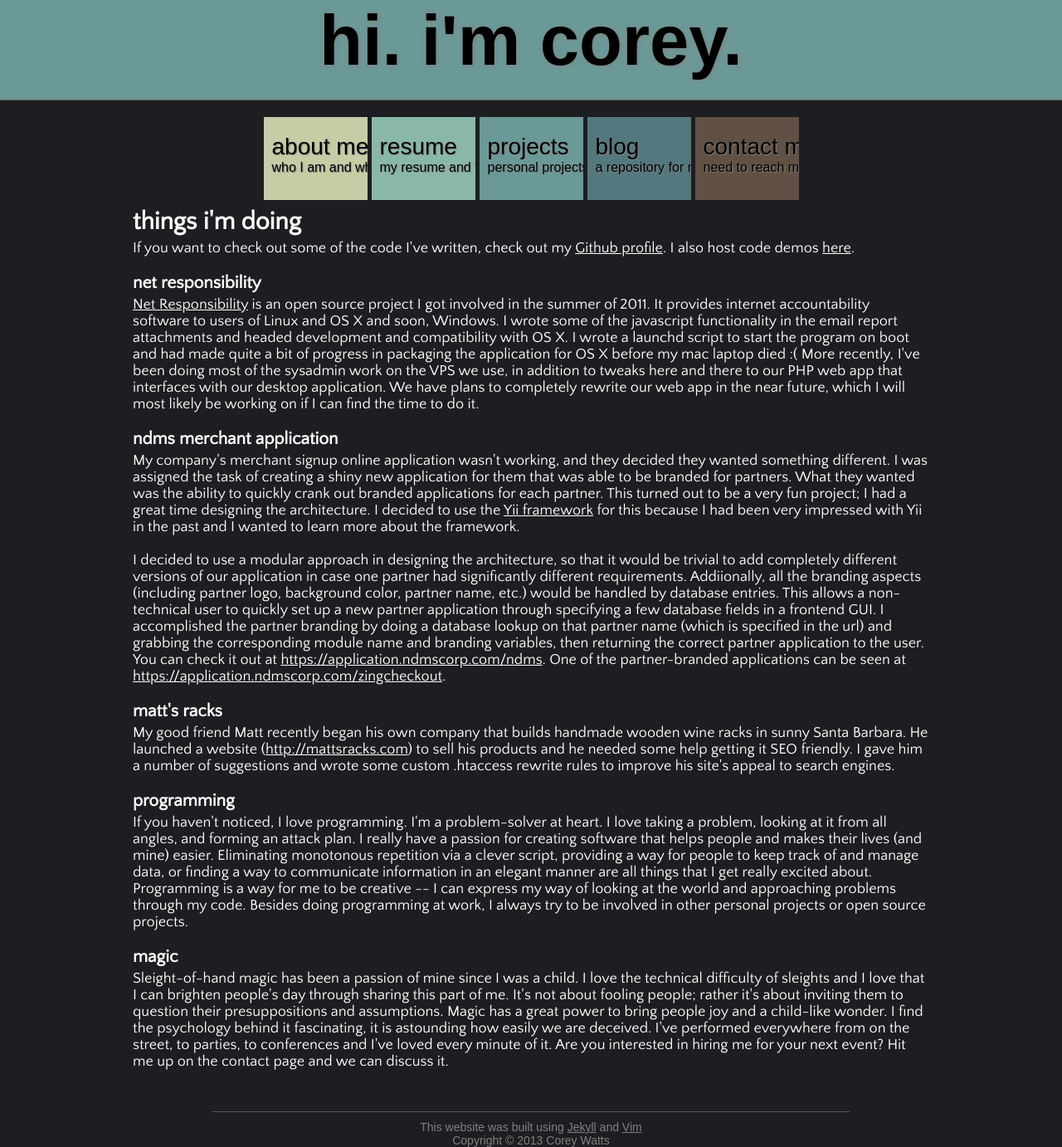
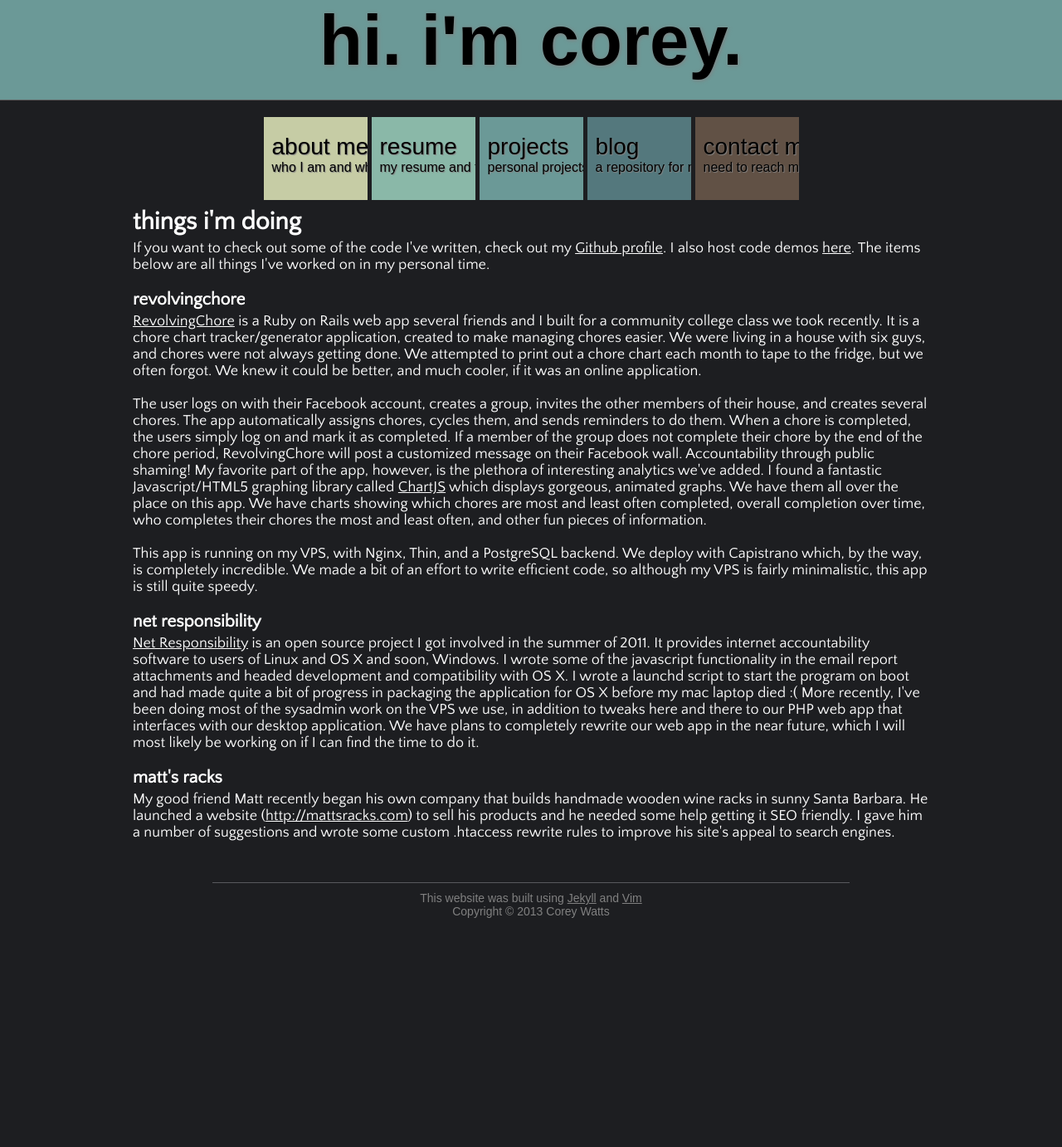
Before and after one commit to CorWatts/oldwebsite, a Jekyll site: the page built from projects/index.html, in a window 1280 px wide. Shown: the whole page at 83% size. Built offline with Jekyll 4.4.1, drawn with Linux system fonts in a browser that asks for light colours; nearby versions of some CDN libraries; some web fonts are replaced; after the commit the page ends 1106 px from its top, so only the background shows below that.

Commit message:
Updating projects page.
Adding information on RevolvingChore, removing information
on other things that didn't belong on that page. This page
is now only for things that I've worked on in my personal
time, that are somehow tech related.

```diff
--- a/projects/index.html
+++ b/projects/index.html
@@ -4,20 +4,15 @@ title: My Projects
 banner_color: 6B9997
 ---
 			<h1>things i'm doing</h1>
-			<p>If you want to check out some of the code I've written, check out my <a href="{{ site.github }}">Github profile</a>. I also host code demos <a href="http://code.corwatts.com/">here</a>.</p>
+			<p>If you want to check out some of the code I've written, check out my <a href="{{ site.github }}">Github profile</a>. I also host code demos <a href="http://code.corwatts.com/">here</a>. The items below are all things I've worked on in my personal time.</p>
+
+			<h2>revolvingchore</h2>
+			<p><a href="http://revolvingchore.com">RevolvingChore</a> is a Ruby on Rails web app several friends and I built for a community college class we took recently. It is a chore chart tracker/generator application, created to make managing chores easier. We were living in a house with six guys, and chores were not always getting done. We attempted to print out a chore chart each month to tape to the fridge, but we often forgot. We knew it could be better, and much cooler, if it was an online application.</p>
+			<p>The user logs on with their Facebook account, creates a group, invites the other members of their house, and creates several chores. The app automatically assigns chores, cycles them, and sends reminders to do them. When a chore is completed, the users simply log on and mark it as completed. If a member of the group does not complete their chore by the end of the chore period, RevolvingChore will post a customized message on their Facebook wall. Accountability through public shaming! My favorite part of the app, however, is the plethora of interesting analytics we've added. I found a fantastic Javascript/HTML5 graphing library called <a href="http://chartjs.org">ChartJS</a> which displays gorgeous, animated graphs. We have them all over the place on this app. We have charts showing which chores are most and least often completed, overall completion over time, who completes their chores the most and least often, and other fun pieces of information.</p>
+			<p>This app is running on my VPS, with Nginx, Thin, and a PostgreSQL backend. We deploy with Capistrano which, by the way, is completely incredible. We made a bit of an effort to write efficient code, so although my VPS is fairly minimalistic, this app is still quite speedy.</p>
 
 			<h2>net responsibility</h2>
 			<p><a href="http://netresponsibility.com">Net Responsibility</a> is an open source project I got involved in the summer of 2011.  It provides internet accountability software to users of Linux and OS X and soon, Windows.  I wrote some of the javascript functionality in the email report attachments and headed development and compatibility with OS X.  I wrote a launchd script to start the program on boot and had made quite a bit of progress in packaging the application for OS X before my mac laptop died :( More recently, I've been doing most of the sysadmin work on the VPS we use, in addition to tweaks here and there to our PHP web app that interfaces with our desktop application. We have plans to completely rewrite our web app in the near future, which I will most likely be working on if I can find the time to do it.</p>
 
-			<h2>ndms merchant application</h2>
-			<p>My company's merchant signup online application wasn't working, and they decided they wanted something different.  I was assigned the task of creating a shiny new application for them that was able to be branded for partners.  What they wanted was the ability to quickly crank out branded applications for each partner.  This turned out to be a very fun project; I had a great time designing the architecture.  I decided to use the <a href="http://yiiframework.com">Yii framework</a> for this because I had been very impressed with Yii in the past and I wanted to learn more about the framework.</p>
-			<p>I decided to use a modular approach in designing the architecture, so that it would be trivial to add completely different versions of our application in case one partner had significantly different requirements.  Addiionally, all the branding aspects (including partner logo, background color, partner name, etc.) would be handled by database entries.  This allows a non-technical user to quickly set up a new partner application through specifying a few database fields in a frontend GUI.  I accomplished the partner branding by doing a database lookup on that partner name (which is specified in the url) and grabbing the corresponding module name and branding variables, then returning the correct partner application to the user.  You can check it out at <a href="https://application.ndmscorp.com/ndms">https://application.ndmscorp.com/ndms</a>. One of the partner-branded applications can be seen at <a href="https://application.ndmscorp.com/zingcheckout">https://application.ndmscorp.com/zingcheckout</a>.</p>
-
 			<h2>matt's racks</h2>
 			<p>My good friend Matt recently began his own company that builds handmade wooden wine racks in sunny Santa Barbara.  He launched a website (<a href="http://mattsracks.com">http://mattsracks.com</a>) to sell his products and he needed some help getting it SEO friendly.  I gave him a number of suggestions and wrote some custom .htaccess rewrite rules to improve his site's appeal to search engines.</p>
-
-			<h2>programming</h2>
-			<p>If you haven't noticed, I love programming.  I'm a problem-solver at heart.  I love taking a problem, looking at it from all angles, and forming an attack plan. I really have a passion for creating software that helps people and makes their lives (and mine) easier.  Eliminating monotonous repetition via a clever script, providing a way for people to keep track of and manage data, or finding a way to communicate information in an elegant manner are all things that I get really excited about. Programming is a way for me to be creative -- I can express my way of looking at the world and approaching problems through my code.  Besides doing programming at work, I always try to be involved in other personal projects or open source projects.</p>
-
-			<h2>magic</h2>
-			<p>Sleight-of-hand magic has been a passion of mine since I was a child. I love the technical difficulty of sleights and I love that I can brighten people's day through sharing this part of me.  It's not about fooling people; rather it's about inviting them to question their presuppositions and assumptions.  Magic has a great power to bring people joy and a child-like wonder.  I find the psychology behind it fascinating, it is astounding how easily we are deceived.  I've performed everywhere from on the street, to parties, to conferences and I've loved every minute of it.  Are you interested in hiring me for your next event?  Hit me up on the contact page and we can discuss it.</p>
```
